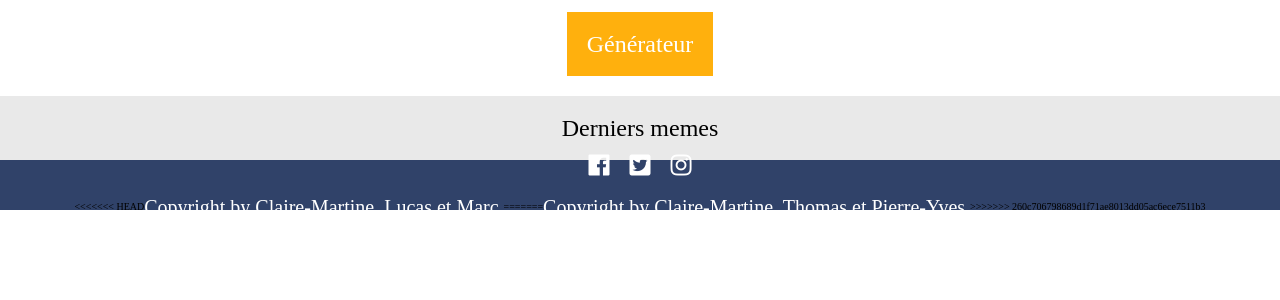
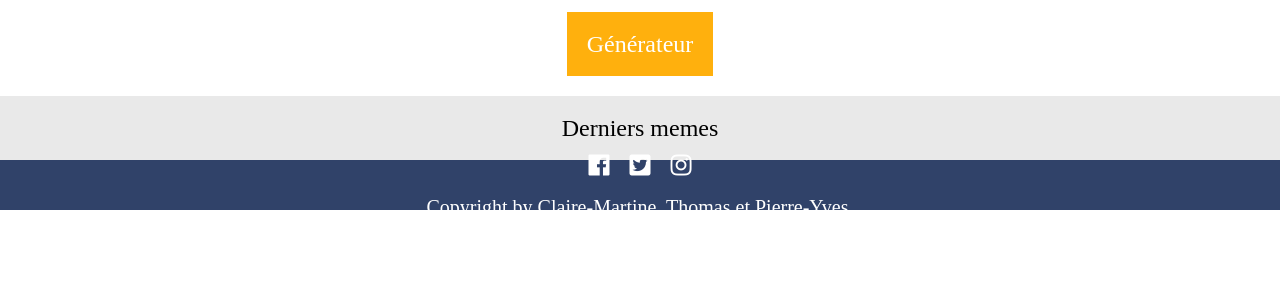
Before and after one commit to TMarechal/Meme51, a PHP site: the page made by app/view/Page/index.html.twig in a window 1280 px wide. Shown: the part 253-553 px from the top of the page. Run offline with PHP 8.4, Linux system fonts and the light colour scheme; the template is opened without the code that fills it, so the values that code supplies are empty; some libraries are stand-ins or nearby versions.

Commit message:
Update footer.html.twig

```diff
--- a/app/view/Layout/footer.html.twig
+++ b/app/view/Layout/footer.html.twig
@@ -7,11 +7,8 @@
 	</div>
 
 	<div class="d-flex flex-row  align-center justify-center p10">
-<<<<<<< HEAD
-		<p class="fs20 cl1">Copyright by Claire-Martine, Lucas et Marc.</p>
-=======
+		<!--<p class="fs20 cl1">Copyright by Claire-Martine, Lucas et Marc.</p>-->
 		<p class="fs20 cl1">Copyright by Claire-Martine, Thomas et Pierre-Yves.</p>
->>>>>>> 260c706798689d1f71ae8013dd05ac6ece7511b3
 	</div>
 
 </footer>
```
